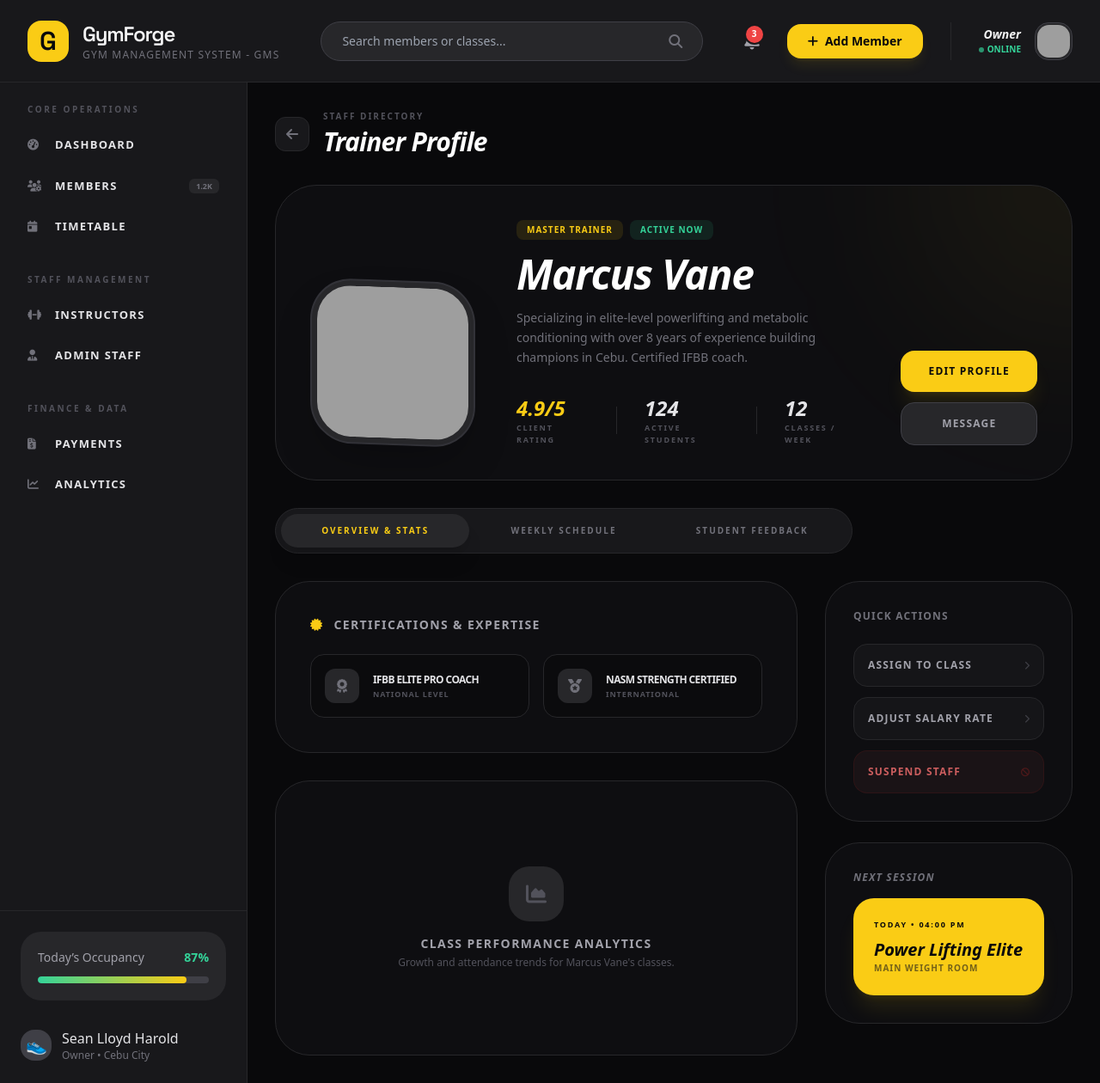
After one commit to komradkat/gms, a Django app: page /trainers/1/ in a window 1280 px wide. The commit adds this page. Shown: the whole page at 86% size. Run offline with Django 5.2, Linux system fonts and the light colour scheme; some libraries are stand-ins or nearby versions; grey boxes are pictures that could not be loaded.

Commit message:
📦 new: trainer and staff management module
Important Changes:
- added routes for trainers and administrative staff in config/urls.py
- implemented trainer_list, trainer_profile, and staff_list views in core/views.py
- refactored sidebar navigation into categorized sections with enhanced styling
- initialized trainer and staff templates in templates/trainers/
- improved sidebar UI with consistent icon set and typography

```diff
--- a/config/urls.py
+++ b/config/urls.py
@@ -3,7 +3,8 @@ from django.urls import path
 from core.views import (
     dashboard, login_view, register_view,
     member_list, member_profile, member_create,
-    schedule_view
+    schedule_view, trainer_list, trainer_profile,
+    staff_list
 )
 
 urlpatterns = [
@@ -15,4 +16,7 @@ urlpatterns = [
     path('members/add/', member_create, name='member_create'),
     path('members/<int:member_id>/', member_profile, name='member_profile'),
     path('schedule/', schedule_view, name='schedule'),
+    path('trainers/', trainer_list, name='trainer_list'),
+    path('trainers/<int:trainer_id>/', trainer_profile, name='trainer_profile'),
+    path('staff/', staff_list, name='staff_list'),
 ]
--- a/core/views.py
+++ b/core/views.py
@@ -20,3 +20,12 @@ def member_create(request):
 
 def schedule_view(request):
     return render(request, 'classes/schedule.html')
+
+def trainer_list(request):
+    return render(request, 'trainers/list.html')
+
+def trainer_profile(request, trainer_id):
+    return render(request, 'trainers/profile.html')
+
+def staff_list(request):
+    return render(request, 'trainers/staff_list.html')
--- a/templates/includes/sidebar.html
+++ b/templates/includes/sidebar.html
@@ -1,35 +1,50 @@
 <div class="w-72 bg-zinc-900 border-r border-zinc-800 flex flex-col" x-show="sidebarOpen">
     <!-- Navigation -->
-    <nav class="flex-1 px-3 py-6 space-y-1">
+    <nav class="flex-1 px-4 py-6 space-y-8 overflow-y-auto custom-scrollbar">
+        <!-- Section: Core -->
+        <div class="space-y-1">
+            <div class="px-4 mb-3 text-[10px] font-black uppercase tracking-[0.25em] text-zinc-600">Core Operations</div>
             <a href="{% url 'dashboard' %}"
-            class="{% if request.resolver_match.url_name == 'dashboard' %}active-link{% endif %} flex items-center gap-3 px-6 py-4 rounded-2xl text-sm font-medium sidebar-link">
-            <i class="fa-solid fa-gauge w-5"></i>
-            <span>Dashboard</span>
+                class="{% if request.resolver_match.url_name == 'dashboard' %}active-link{% endif %} flex items-center gap-3 px-4 py-3 rounded-2xl text-[13px] font-bold sidebar-link transition-all group">
+                <i class="fa-solid fa-gauge-high w-5 text-zinc-500 group-hover:text-yellow-400 transition-colors"></i>
+                <span class="uppercase tracking-widest">Dashboard</span>
             </a>
-        <a href="{% url 'member_list' %}" class="{% if request.resolver_match.url_name == 'member_list' %}active-link{% endif %} flex items-center gap-3 px-6 py-4 rounded-2xl text-sm font-medium sidebar-link">
-            <i class="fa-solid fa-users w-5"></i>
-            <span>Members <span class="ml-auto bg-emerald-500 text-[10px] px-2 py-0.5 rounded-full">1,284</span></span>
+            <a href="{% url 'member_list' %}" class="{% if request.resolver_match.url_name == 'member_list' %}active-link{% endif %} flex items-center gap-3 px-4 py-3 rounded-2xl text-[13px] font-bold sidebar-link transition-all group">
+                <i class="fa-solid fa-users-gear w-5 text-zinc-500 group-hover:text-yellow-400 transition-colors"></i>
+                <span class="uppercase tracking-widest">Members</span>
+                <span class="ml-auto bg-zinc-800 text-[9px] font-black px-2 py-0.5 rounded-md text-zinc-500 group-hover:bg-yellow-400 group-hover:text-zinc-950 transition-all">1.2K</span>
             </a>
-        <a href="{% url 'schedule' %}" class="{% if request.resolver_match.url_name == 'schedule' %}active-link{% endif %} flex items-center gap-3 px-6 py-4 rounded-2xl text-sm font-medium sidebar-link">
-            <i class="fa-solid fa-calendar-days w-5"></i>
-            <span>Classes &amp; Schedule</span>
+            <a href="{% url 'schedule' %}" class="{% if request.resolver_match.url_name == 'schedule' %}active-link{% endif %} flex items-center gap-3 px-4 py-3 rounded-2xl text-[13px] font-bold sidebar-link transition-all group">
+                <i class="fa-solid fa-calendar-day w-5 text-zinc-500 group-hover:text-yellow-400 transition-colors"></i>
+                <span class="uppercase tracking-widest">Timetable</span>
             </a>
-        <a href="#" class="flex items-center gap-3 px-6 py-4 rounded-2xl text-sm font-medium sidebar-link">
-            <i class="fa-solid fa-dumbbell w-5"></i>
-            <span>Trainers</span>
+        </div>
+
+        <!-- Section: HR & Staff -->
+        <div class="space-y-1">
+            <div class="px-4 mb-3 text-[10px] font-black uppercase tracking-[0.25em] text-zinc-600">Staff Management</div>
+            <a href="{% url 'trainer_list' %}" class="{% if request.resolver_match.url_name == 'trainer_list' %}active-link{% endif %} flex items-center gap-3 px-4 py-3 rounded-2xl text-[13px] font-bold sidebar-link transition-all group">
+                <i class="fa-solid fa-dumbbell w-5 text-zinc-500 group-hover:text-yellow-400 transition-colors"></i>
+                <span class="uppercase tracking-widest">Instructors</span>
             </a>
-        <a href="#" class="flex items-center gap-3 px-6 py-4 rounded-2xl text-sm font-medium sidebar-link">
-            <i class="fa-solid fa-credit-card w-5"></i>
-            <span>Payments</span>
+            <a href="{% url 'staff_list' %}" class="{% if request.resolver_match.url_name == 'staff_list' %}active-link{% endif %} flex items-center gap-3 px-4 py-3 rounded-2xl text-[13px] font-bold sidebar-link transition-all group">
+                <i class="fa-solid fa-user-tie w-5 text-zinc-500 group-hover:text-yellow-400 transition-colors"></i>
+                <span class="uppercase tracking-widest">Admin Staff</span>
             </a>
-        <a href="#" class="flex items-center gap-3 px-6 py-4 rounded-2xl text-sm font-medium sidebar-link">
-            <i class="fa-solid fa-chart-line w-5"></i>
-            <span>Analytics</span>
+        </div>
+
+        <!-- Section: Finance -->
+        <div class="space-y-1">
+            <div class="px-4 mb-3 text-[10px] font-black uppercase tracking-[0.25em] text-zinc-600">Finance & Data</div>
+            <a href="#" class="flex items-center gap-3 px-4 py-3 rounded-2xl text-[13px] font-bold sidebar-link transition-all group">
+                <i class="fa-solid fa-file-invoice-dollar w-5 text-zinc-500 group-hover:text-yellow-400 transition-colors"></i>
+                <span class="uppercase tracking-widest">Payments</span>
             </a>
-        <a href="#" class="flex items-center gap-3 px-6 py-4 rounded-2xl text-sm font-medium sidebar-link">
-            <i class="fa-solid fa-boxes-stacked w-5"></i>
-            <span>Equipment</span>
+            <a href="#" class="flex items-center gap-3 px-4 py-3 rounded-2xl text-[13px] font-bold sidebar-link transition-all group">
+                <i class="fa-solid fa-chart-line w-5 text-zinc-500 group-hover:text-yellow-400 transition-colors"></i>
+                <span class="uppercase tracking-widest">Analytics</span>
             </a>
+        </div>
     </nav>
 
     <!-- Bottom section -->
--- /dev/null
+++ b/templates/trainers/profile.html
@@ -0,0 +1,173 @@
+{% extends 'base.html' %}
+{% load static %}
+
+{% block title %}Trainer Profile • GymForge GMS{% endblock %}
+
+{% block content %}
+<div class="space-y-8" x-data="{ activeTab: 'overview' }">
+    <!-- Header / Breadcrumbs -->
+    <div class="flex items-center gap-4">
+        <a href="{% url 'trainer_list' %}" class="w-10 h-10 bg-zinc-900 border border-zinc-800 rounded-xl flex items-center justify-center text-zinc-500 hover:text-yellow-400 transition-colors">
+            <i class="fa-solid fa-arrow-left"></i>
+        </a>
+        <div>
+            <div class="text-[10px] font-black uppercase tracking-[0.2em] text-zinc-600 mb-1">Staff Directory</div>
+            <h1 class="text-3xl font-bold tracking-tight text-white italic">Trainer Profile</h1>
+        </div>
+    </div>
+
+    <!-- Profile Header Card -->
+    <div class="relative bg-zinc-900/40 border border-zinc-800 rounded-[3rem] p-10 overflow-hidden">
+        <div class="absolute top-0 right-0 w-96 h-96 bg-yellow-400/5 rounded-full blur-[100px] -mr-48 -mt-48"></div>
+
+        <div class="relative flex flex-col lg:flex-row gap-12 items-center lg:items-end">
+            <!-- Large Avatar -->
+            <div class="w-48 h-48 rounded-[3rem] bg-zinc-800 p-1.5 border-2 border-zinc-700/50 shadow-2xl skew-y-2">
+                <img src="https://ui-avatars.com/api/?name=Marcus+Vane&size=300&background=27272a&color=a1a1aa" class="w-full h-full rounded-[2.5rem] object-cover" alt="Trainer Large">
+            </div>
+
+            <!-- Header Info -->
+            <div class="flex-1 text-center lg:text-left space-y-4">
+                <div class="flex flex-wrap justify-center lg:justify-start gap-2">
+                    <span class="px-3 py-1 bg-yellow-400/10 text-yellow-400 text-[10px] font-black uppercase tracking-widest rounded-lg">Master Trainer</span>
+                    <span class="px-3 py-1 bg-emerald-400/10 text-emerald-400 text-[10px] font-black uppercase tracking-widest rounded-lg">Active Now</span>
+                </div>
+                <h1 class="text-5xl font-black text-white italic tracking-tight">Marcus Vane</h1>
+                <p class="text-zinc-500 max-w-xl text-sm leading-relaxed">
+                    Specializing in elite-level powerlifting and metabolic conditioning with over 8 years of experience building champions in Cebu. Certified IFBB coach.
+                </p>
+
+                <div class="flex items-center justify-center lg:justify-start gap-8 pt-4">
+                    <div>
+                        <div class="text-2xl font-black text-yellow-400 italic">4.9/5</div>
+                        <div class="text-[9px] font-black uppercase tracking-[0.2em] text-zinc-600">Client Rating</div>
+                    </div>
+                    <div class="w-px h-8 bg-zinc-800"></div>
+                    <div>
+                        <div class="text-2xl font-black text-zinc-200 italic">124</div>
+                        <div class="text-[9px] font-black uppercase tracking-[0.2em] text-zinc-600">Active Students</div>
+                    </div>
+                    <div class="w-px h-8 bg-zinc-800"></div>
+                    <div>
+                        <div class="text-2xl font-black text-zinc-200 italic">12</div>
+                        <div class="text-[9px] font-black uppercase tracking-[0.2em] text-zinc-600">Classes / Week</div>
+                    </div>
+                </div>
+            </div>
+
+            <!-- Action Buttons -->
+            <div class="flex lg:flex-col gap-3">
+                <button class="bg-yellow-400 hover:bg-yellow-300 text-zinc-950 px-8 py-4 rounded-2xl text-xs font-black transition-all shadow-xl shadow-yellow-400/10 active:scale-95 uppercase tracking-widest">
+                    Edit Profile
+                </button>
+                <button class="bg-zinc-800 hover:bg-zinc-700 text-zinc-400 hover:text-white px-8 py-4 rounded-2xl text-xs font-black transition-all border border-zinc-700 uppercase tracking-widest">
+                    Message
+                </button>
+            </div>
+        </div>
+    </div>
+
+    <!-- Navigation Tabs -->
+    <div class="flex items-center p-1.5 bg-zinc-900 border border-zinc-800 rounded-[2rem] max-w-2xl">
+        <button @click="activeTab = 'overview'"
+                :class="activeTab === 'overview' ? 'bg-zinc-800 text-yellow-400 shadow-xl' : 'text-zinc-500 hover:text-zinc-300'"
+                class="flex-1 py-3 px-6 rounded-[1.5rem] text-[10px] font-black uppercase tracking-[0.2em] transition-all">
+            Overview & Stats
+        </button>
+        <button @click="activeTab = 'schedule'"
+                :class="activeTab === 'schedule' ? 'bg-zinc-800 text-yellow-400 shadow-xl' : 'text-zinc-500 hover:text-zinc-300'"
+                class="flex-1 py-3 px-6 rounded-[1.5rem] text-[10px] font-black uppercase tracking-[0.2em] transition-all">
+            Weekly Schedule
+        </button>
+        <button @click="activeTab = 'feedback'"
+                :class="activeTab === 'feedback' ? 'bg-zinc-800 text-yellow-400 shadow-xl' : 'text-zinc-500 hover:text-zinc-300'"
+                class="flex-1 py-3 px-6 rounded-[1.5rem] text-[10px] font-black uppercase tracking-[0.2em] transition-all">
+            Student Feedback
+        </button>
+    </div>
+
+    <!-- Tab Content -->
+    <div class="grid grid-cols-1 lg:grid-cols-3 gap-8">
+        <!-- Content Area -->
+        <div class="lg:col-span-2 space-y-8">
+            <div x-show="activeTab === 'overview'" x-transition class="space-y-8">
+                <!-- Certifications -->
+                <div class="bg-zinc-900/40 border border-zinc-800 rounded-[2.5rem] p-10">
+                    <h3 class="text-sm font-black uppercase tracking-widest text-zinc-400 mb-6 flex items-center gap-3">
+                        <i class="fa-solid fa-certificate text-yellow-400"></i> Certifications & Expertise
+                    </h3>
+                    <div class="grid grid-cols-1 md:grid-cols-2 gap-4">
+                        <div class="p-4 bg-zinc-950/50 border border-zinc-800 rounded-2xl flex items-center gap-4">
+                            <div class="w-10 h-10 bg-zinc-800 rounded-xl flex items-center justify-center text-zinc-500"><i class="fa-solid fa-award"></i></div>
+                            <div>
+                                <div class="text-xs font-bold text-zinc-200 uppercase tracking-tighter">IFBB Elite Pro Coach</div>
+                                <div class="text-[9px] text-zinc-600 font-bold uppercase tracking-widest mt-0.5">National Level</div>
+                            </div>
+                        </div>
+                        <div class="p-4 bg-zinc-950/50 border border-zinc-800 rounded-2xl flex items-center gap-4">
+                            <div class="w-10 h-10 bg-zinc-800 rounded-xl flex items-center justify-center text-zinc-500"><i class="fa-solid fa-medal"></i></div>
+                            <div>
+                                <div class="text-xs font-bold text-zinc-200 uppercase tracking-tighter">NASM Strength Certified</div>
+                                <div class="text-[9px] text-zinc-600 font-bold uppercase tracking-widest mt-0.5">International</div>
+                            </div>
+                        </div>
+                    </div>
+                </div>
+
+                <!-- Recent Performance Graph Placeholder -->
+                <div class="bg-zinc-900/40 border border-zinc-800 rounded-[2.5rem] p-10 h-80 flex flex-col items-center justify-center text-center">
+                    <div class="w-16 h-16 bg-zinc-800 rounded-3xl flex items-center justify-center text-zinc-600 mb-4">
+                        <i class="fa-solid fa-chart-area text-2xl"></i>
+                    </div>
+                    <h3 class="text-sm font-black uppercase tracking-widest text-zinc-400">Class Performance Analytics</h3>
+                    <p class="text-zinc-600 text-xs mt-1">Growth and attendance trends for Marcus Vane's classes.</p>
+                </div>
+            </div>
+
+            <div x-show="activeTab === 'schedule'" x-transition>
+                <div class="bg-zinc-900/40 border border-zinc-800 rounded-[2.5rem] p-10 text-center py-20">
+                     <i class="fa-solid fa-calendar-alt text-4xl text-zinc-800 mb-6"></i>
+                     <h3 class="text-xl font-bold text-zinc-400 italic">Detailed Schedule Loading...</h3>
+                </div>
+            </div>
+
+            <div x-show="activeTab === 'feedback'" x-transition>
+                <div class="bg-zinc-900/40 border border-zinc-800 rounded-[2.5rem] p-10 text-center py-20">
+                     <i class="fa-solid fa-comment-dots text-4xl text-zinc-800 mb-6"></i>
+                     <h3 class="text-xl font-bold text-zinc-400 italic">No new student feedback this week.</h3>
+                </div>
+            </div>
+        </div>
+
+        <!-- Right Side: Quick info -->
+        <div class="space-y-6">
+            <div class="bg-zinc-900/40 border border-zinc-800 rounded-[2.5rem] p-8">
+                <h3 class="text-xs font-black uppercase tracking-widest text-zinc-500 mb-6">Quick Actions</h3>
+                <div class="space-y-3">
+                    <button class="w-full flex items-center justify-between p-4 rounded-2xl bg-zinc-800/30 border border-zinc-800 hover:border-yellow-400/30 group transition-all">
+                        <span class="text-xs font-bold text-zinc-400 group-hover:text-zinc-200 transition-colors uppercase tracking-[0.1em]">Assign to Class</span>
+                        <i class="fa-solid fa-chevron-right text-[10px] text-zinc-700 group-hover:text-yellow-400 transition-all"></i>
+                    </button>
+                    <button class="w-full flex items-center justify-between p-4 rounded-2xl bg-zinc-800/30 border border-zinc-800 hover:border-yellow-400/30 group transition-all">
+                        <span class="text-xs font-bold text-zinc-400 group-hover:text-zinc-200 transition-colors uppercase tracking-[0.1em]">Adjust Salary Rate</span>
+                        <i class="fa-solid fa-chevron-right text-[10px] text-zinc-700 group-hover:text-yellow-400 transition-all"></i>
+                    </button>
+                    <button class="w-full flex items-center justify-between p-4 rounded-2xl bg-red-400/5 border border-red-900/20 hover:bg-red-400/10 group transition-all">
+                        <span class="text-xs font-bold text-red-400/80 group-hover:text-red-400 transition-colors uppercase tracking-[0.1em]">Suspend Staff</span>
+                        <i class="fa-solid fa-ban text-[10px] text-red-900/50 group-hover:text-red-500 transition-all"></i>
+                    </button>
+                </div>
+            </div>
+
+            <div class="bg-zinc-900/40 border border-zinc-800 rounded-[2.5rem] p-8">
+                 <h3 class="text-xs font-black uppercase tracking-widest text-zinc-500 mb-4 italic">Next Session</h3>
+                 <div class="p-6 bg-yellow-400 rounded-3xl text-zinc-950 shadow-xl shadow-yellow-400/10">
+                    <div class="text-[9px] font-black uppercase tracking-[0.2em] mb-3">Today • 04:00 PM</div>
+                    <div class="text-xl font-black italic leading-none mb-1">Power Lifting Elite</div>
+                    <div class="text-[10px] font-black uppercase text-zinc-900/60 tracking-widest">Main Weight Room</div>
+                 </div>
+            </div>
+        </div>
+    </div>
+</div>
+{% endblock %}
```
Also changed, not shown: templates/trainers/list.html (added, +162 -0 lines), templates/trainers/staff_list.html (added, +86 -0 lines). Lines whose indentation alone changed are shown as unchanged.
